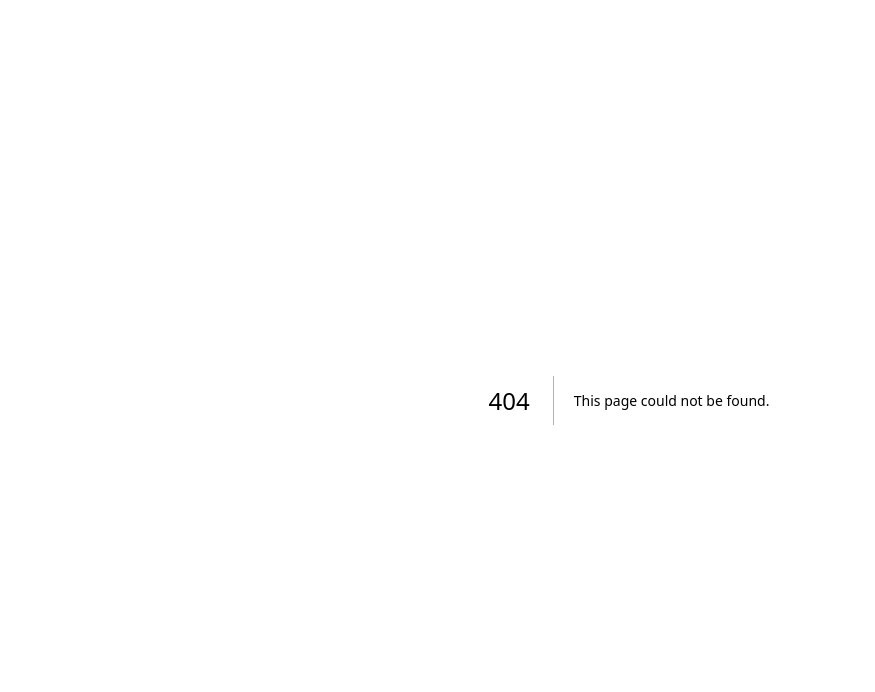
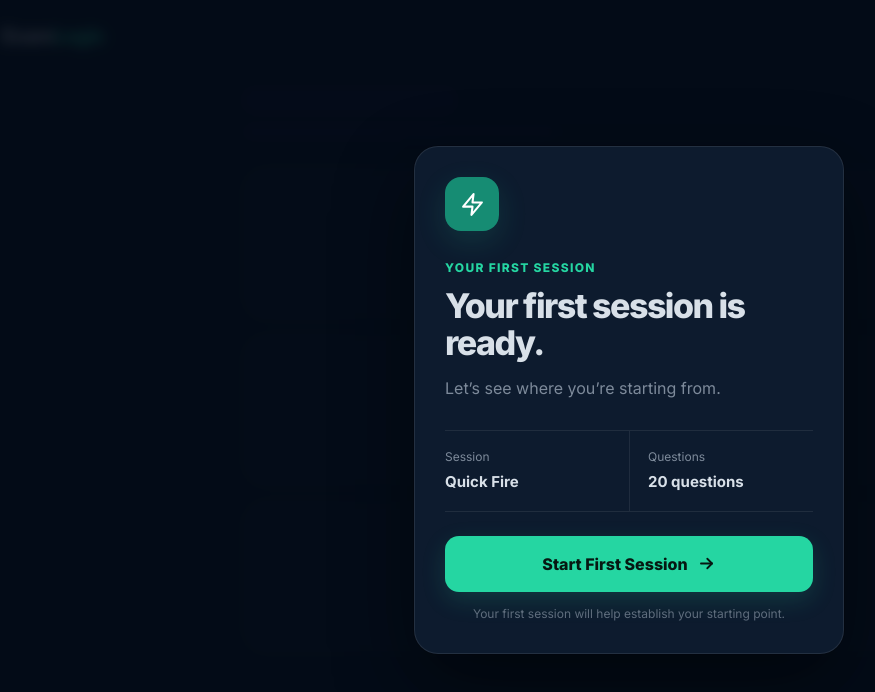
Before and after one commit to examforge99/examlogic, a Next.js app: page /prototypes/first-session in a window 1280 px wide. Before the commit this address had no page. Shown: the top 692 px of the page, without its empty margins (11-886 px from the left). Built offline with nearby package versions, Linux system fonts and the light colour scheme.

Commit message:
Add first-session modal UI prototype

```diff
--- /dev/null
+++ b/src/app/prototypes/first-session/page.tsx
@@ -0,0 +1,258 @@
+import type { CSSProperties } from 'react'
+
+const styles: Record<string, CSSProperties> = {
+  page: {
+    minHeight: '100vh',
+    background: '#071426',
+    color: '#D8E0E8',
+    fontFamily: 'var(--font-inter), system-ui, -apple-system, sans-serif',
+    overflow: 'hidden',
+    position: 'relative',
+  },
+  dashboard: {
+    minHeight: '100vh',
+    padding: '22px',
+    filter: 'blur(5px)',
+    opacity: 0.38,
+    transform: 'scale(1.015)',
+    userSelect: 'none',
+  },
+  header: {
+    display: 'flex',
+    alignItems: 'center',
+    justifyContent: 'space-between',
+    marginBottom: '32px',
+  },
+  brand: {
+    fontSize: '20px',
+    fontWeight: 750,
+    letterSpacing: '-0.04em',
+  },
+  brandAccent: {
+    color: '#25D6A2',
+  },
+  notification: {
+    width: '38px',
+    height: '38px',
+    borderRadius: '50%',
+    background: '#0D1B2E',
+    border: '1px solid rgba(255,255,255,0.08)',
+  },
+  content: {
+    maxWidth: '760px',
+    margin: '0 auto',
+  },
+  skeletonHeading: {
+    width: '210px',
+    height: '25px',
+    borderRadius: '8px',
+    background: '#0F1535',
+    marginBottom: '12px',
+  },
+  skeletonLine: {
+    width: '310px',
+    height: '14px',
+    borderRadius: '6px',
+    background: '#0F1535',
+    marginBottom: '28px',
+  },
+  skeletonCard: {
+    height: '150px',
+    background: '#0D1B2E',
+    border: '1px solid rgba(255,255,255,0.08)',
+    borderRadius: '24px',
+    marginBottom: '14px',
+  },
+  overlay: {
+    position: 'fixed',
+    inset: 0,
+    display: 'flex',
+    alignItems: 'center',
+    justifyContent: 'center',
+    padding: '20px',
+    background: 'rgba(3, 8, 16, 0.62)',
+    backdropFilter: 'blur(3px)',
+    WebkitBackdropFilter: 'blur(3px)',
+    zIndex: 10,
+  },
+  modal: {
+    width: 'min(100%, 430px)',
+    background: '#0D1B2E',
+    border: '1px solid rgba(255,255,255,0.09)',
+    borderRadius: '24px',
+    boxShadow: '0 30px 80px rgba(0,0,0,0.48), 0 0 0 1px rgba(0,0,0,0.15)',
+    padding: '30px',
+  },
+  mark: {
+    width: '54px',
+    height: '54px',
+    display: 'flex',
+    alignItems: 'center',
+    justifyContent: 'center',
+    borderRadius: '16px',
+    background: '#168C73',
+    color: '#FFFFFF',
+    marginBottom: '28px',
+    boxShadow: '0 10px 30px rgba(37,214,162,0.14)',
+  },
+  eyebrow: {
+    color: '#25D6A2',
+    fontSize: '12px',
+    fontWeight: 750,
+    letterSpacing: '0.11em',
+    textTransform: 'uppercase',
+    marginBottom: '11px',
+  },
+  title: {
+    fontSize: '34px',
+    lineHeight: 1.08,
+    letterSpacing: '-0.045em',
+    fontWeight: 760,
+    maxWidth: '340px',
+    marginBottom: '14px',
+  },
+  description: {
+    color: '#7D8A9A',
+    fontSize: '16px',
+    lineHeight: 1.55,
+    maxWidth: '350px',
+    marginBottom: '30px',
+  },
+  info: {
+    display: 'grid',
+    gridTemplateColumns: 'repeat(2, 1fr)',
+    borderTop: '1px solid rgba(255,255,255,0.08)',
+    borderBottom: '1px solid rgba(255,255,255,0.08)',
+    marginBottom: '24px',
+  },
+  infoItem: {
+    padding: '17px 0',
+  },
+  infoItemSecond: {
+    padding: '17px 0 17px 18px',
+    borderLeft: '1px solid rgba(255,255,255,0.08)',
+  },
+  infoLabel: {
+    color: '#7D8A9A',
+    fontSize: '12px',
+    marginBottom: '5px',
+  },
+  infoValue: {
+    fontSize: '15px',
+    fontWeight: 650,
+  },
+  button: {
+    width: '100%',
+    minHeight: '56px',
+    border: 0,
+    borderRadius: '14px',
+    background: '#25D6A2',
+    color: '#061812',
+    fontFamily: 'var(--font-inter), system-ui, -apple-system, sans-serif',
+    fontSize: '16px',
+    fontWeight: 750,
+    display: 'flex',
+    alignItems: 'center',
+    justifyContent: 'center',
+    gap: '9px',
+    boxShadow: '0 8px 24px rgba(37,214,162,0.16)',
+  },
+  footnote: {
+    textAlign: 'center',
+    color: '#5F6D7D',
+    fontSize: '12px',
+    lineHeight: 1.4,
+    marginTop: '14px',
+  },
+}
+
+export default function FirstSessionPrototype() {
+  return (
+    <main style={styles.page}>
+      <section aria-hidden="true" style={styles.dashboard}>
+        <header style={styles.header}>
+          <div style={styles.brand}>
+            Exam<span style={styles.brandAccent}>Logic</span>
+          </div>
+          <div style={styles.notification} />
+        </header>
+
+        <div style={styles.content}>
+          <div style={styles.skeletonHeading} />
+          <div style={styles.skeletonLine} />
+          <div style={styles.skeletonCard} />
+          <div style={styles.skeletonCard} />
+          <div style={styles.skeletonCard} />
+        </div>
+      </section>
+
+      <div style={styles.overlay}>
+        <section
+          role="dialog"
+          aria-modal="true"
+          aria-labelledby="first-session-title"
+          style={styles.modal}
+        >
+          <div style={styles.mark} aria-hidden="true">
+            <svg
+              width="25"
+              height="25"
+              viewBox="0 0 24 24"
+              fill="none"
+              stroke="currentColor"
+              strokeWidth="2"
+              strokeLinecap="round"
+              strokeLinejoin="round"
+            >
+              <path d="M13 2 3 14h9l-1 8 10-12h-9l1-8Z" />
+            </svg>
+          </div>
+
+          <div style={styles.eyebrow}>Your first session</div>
+
+          <h1 id="first-session-title" style={styles.title}>
+            Your first session is ready.
+          </h1>
+
+          <p style={styles.description}>
+            Let’s see where you’re starting from.
+          </p>
+
+          <div style={styles.info}>
+            <div style={styles.infoItem}>
+              <div style={styles.infoLabel}>Session</div>
+              <div style={styles.infoValue}>Quick Fire</div>
+            </div>
+
+            <div style={styles.infoItemSecond}>
+              <div style={styles.infoLabel}>Questions</div>
+              <div style={styles.infoValue}>20 questions</div>
+            </div>
+          </div>
+
+          <button type="button" style={styles.button}>
+            Start First Session
+            <svg
+              width="19"
+              height="19"
+              viewBox="0 0 24 24"
+              fill="none"
+              stroke="currentColor"
+              strokeWidth="2.3"
+              strokeLinecap="round"
+              strokeLinejoin="round"
+              aria-hidden="true"
+            >
+              <path d="M5 12h14" />
+              <path d="m13 6 6 6-6 6" />
+            </svg>
+          </button>
+
+          <p style={styles.footnote}>
+            Your first session will help establish your starting point.
+          </p>
+        </section>
+      </div>
+    </main>
+  )
+}
```
